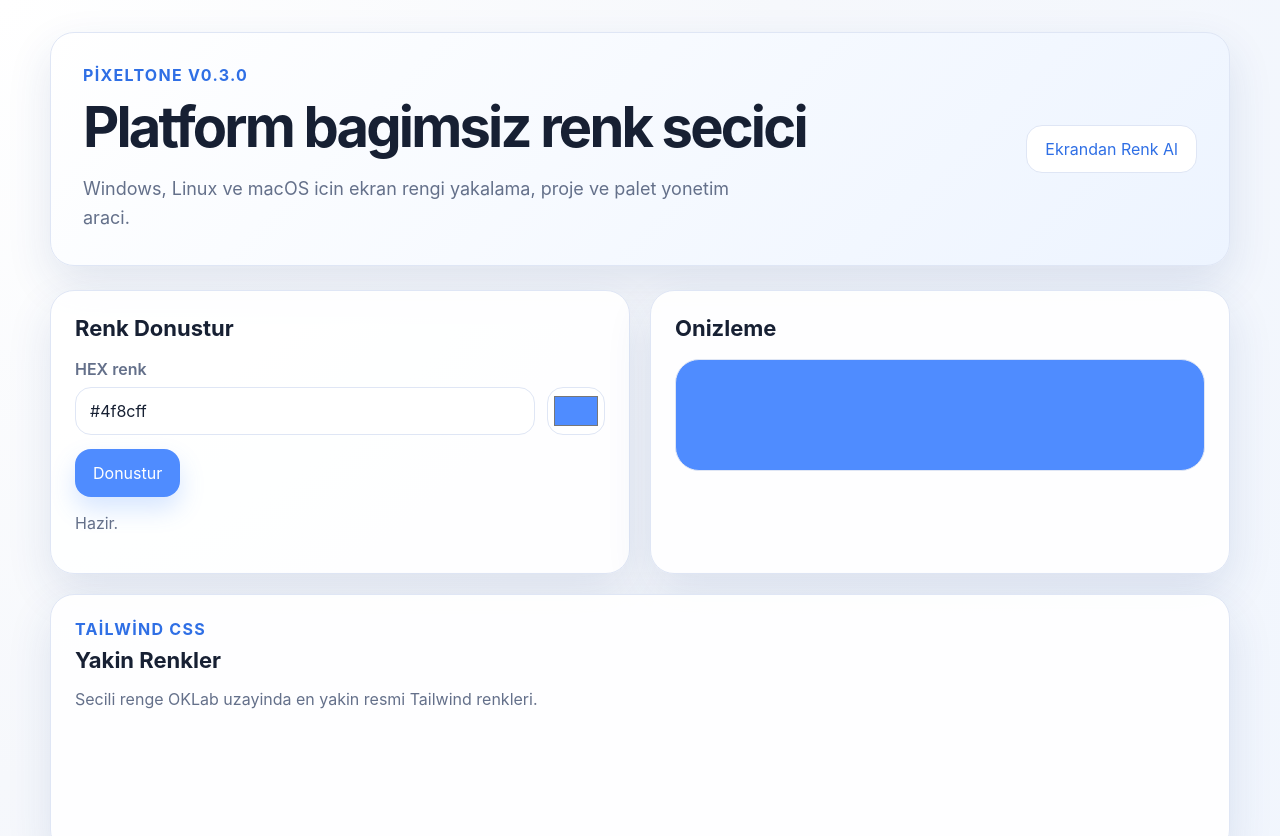
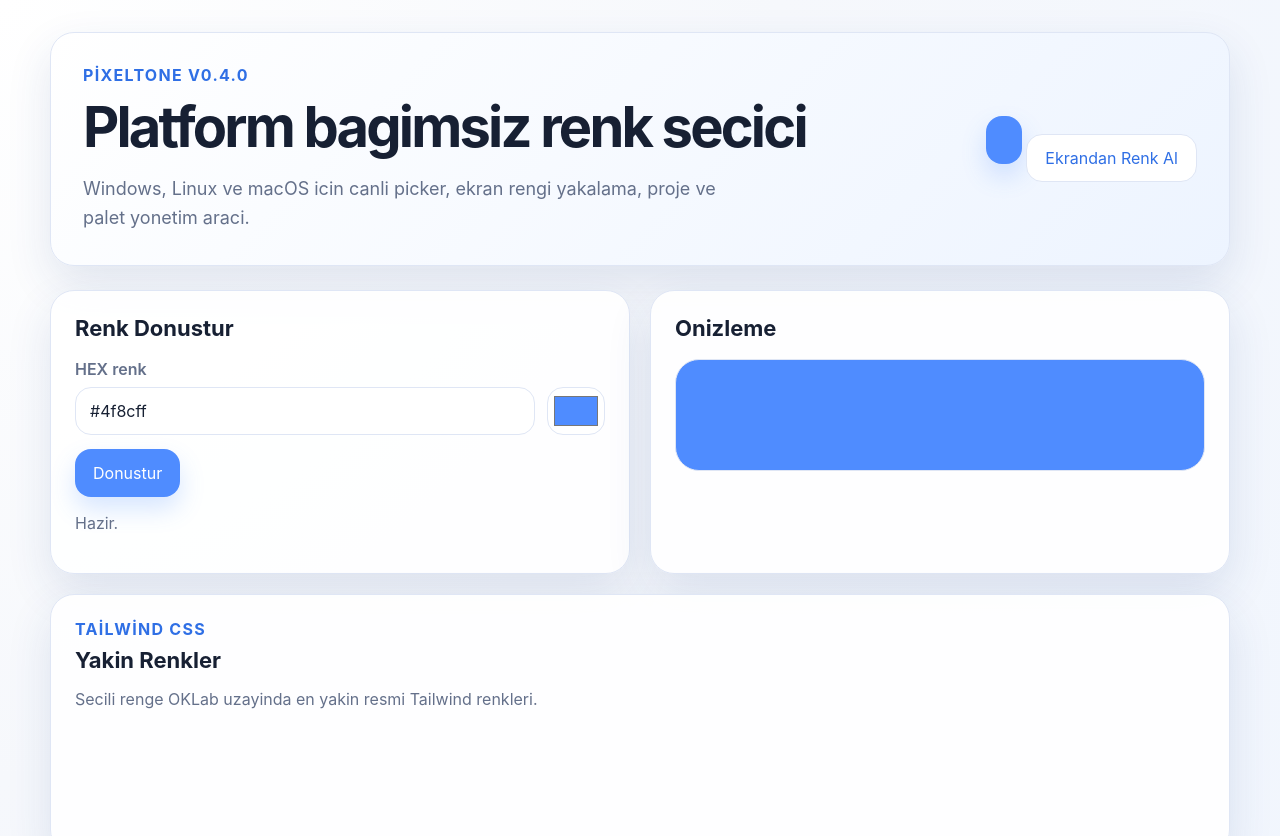
Before and after one commit to TurkuazLabs/PixelTone, a website built with Vite: page frontend/index.html in a window 1280 px wide. Shown: the top 836 px of the page. Built offline with nearby package versions, Linux system fonts and the light colour scheme.

Commit message:
feat: add live picker launch control

```diff
--- a/frontend/index.html
+++ b/frontend/index.html
@@ -2,8 +2,8 @@
 # 📄 Dosya Yolu: pixeltone/frontend/index.html
 # 📌 Amac: PixelTone ana arayuz sayfasi
 # 📌 View - HTML
-# Version: 0.3.0
-# Aciklama: Capture, renk donusumu, Tailwind eslesmesi ve proje bazli Palette Studio kontrollerini gosterir
+# Version: 0.4.0
+# Aciklama: Live Picker, capture, renk donusumu, Tailwind ve Palette Studio kontrollerini gosterir
 
 Bagimli Oldugu Katman: View
 -->
@@ -19,11 +19,15 @@ Bagimli Oldugu Katman: View
     <main class="pt-shell">
       <section class="pt-hero">
         <div>
-          <p class="pt-eyebrow">PixelTone v0.3.0</p>
+          <p class="pt-eyebrow">PixelTone v0.4.0</p>
           <h1>Platform bagimsiz renk secici</h1>
-          <p class="pt-lead">Windows, Linux ve macOS icin ekran rengi yakalama, proje ve palet yonetim araci.</p>
+          <p class="pt-lead">Windows, Linux ve macOS icin canli picker, ekran rengi yakalama, proje ve palet yonetim araci.</p>
         </div>
-        <button id="capture-button" class="pt-button pt-button-secondary" type="button">Ekrandan Renk Al</button>
+        <div class="pt-hero-actions">
+          <button id="picker-launch-button" class="pt-button" type="button"></button>
+          <span id="picker-shortcut-hint" class="pt-shortcut-hint"></span>
+          <button id="capture-button" class="pt-button pt-button-secondary" type="button">Ekrandan Renk Al</button>
+        </div>
       </section>
 
       <section class="pt-grid">
```
